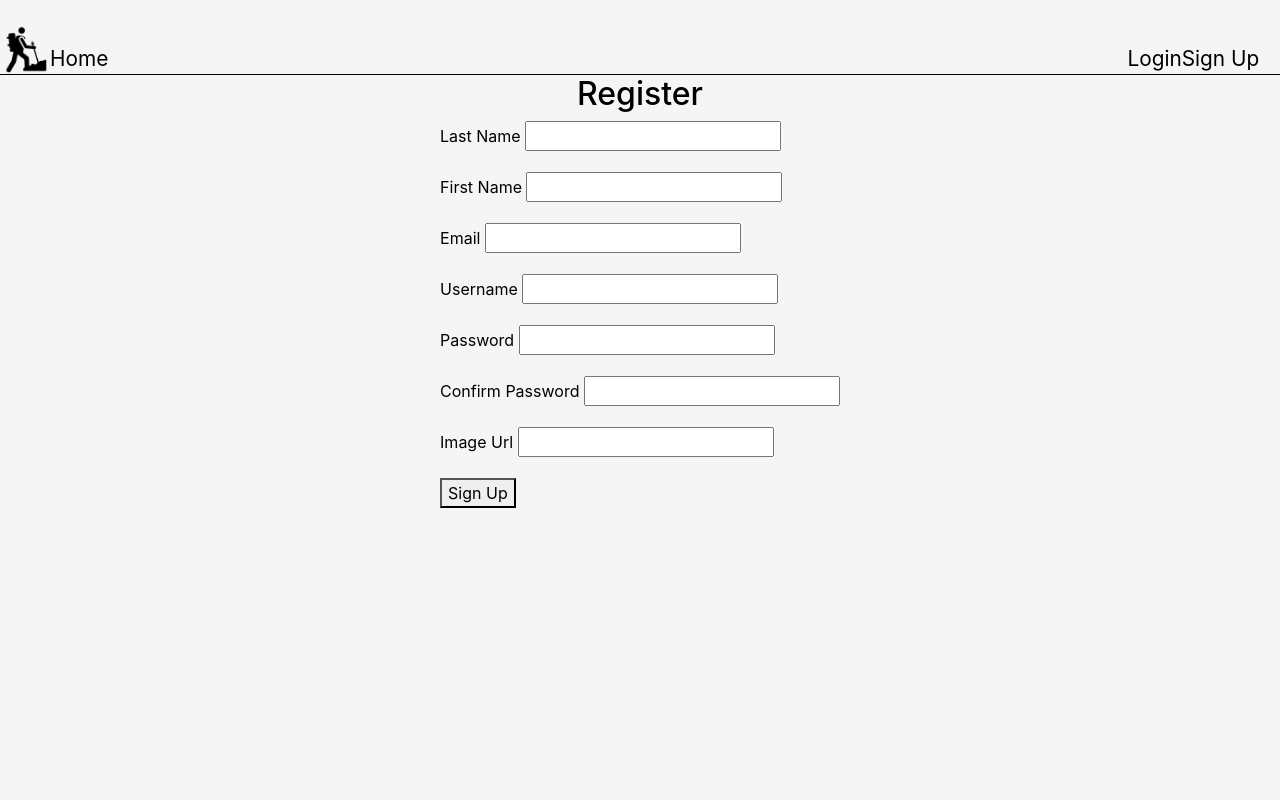
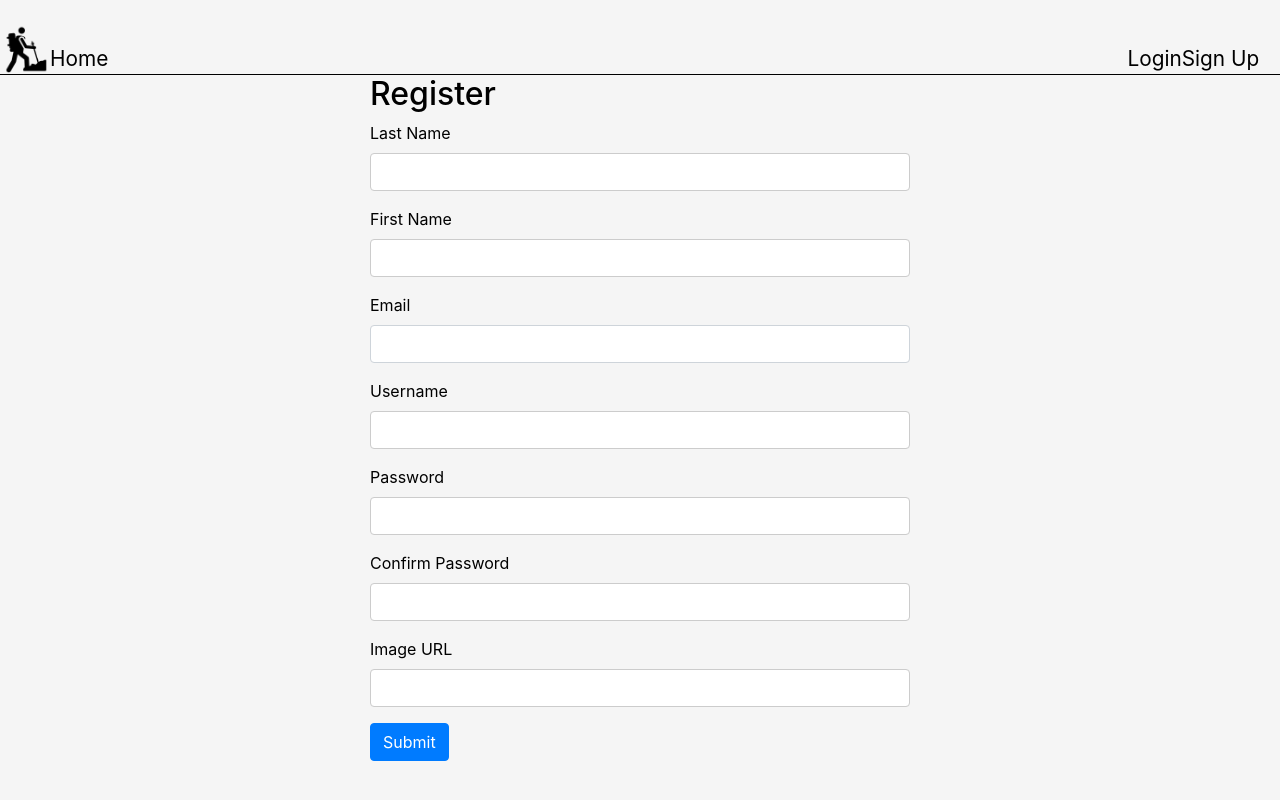
Before and after one commit to edfranco/hikr, a Django app: page /accounts/register/ in a window 1280 px wide. Run offline with Django 3.2, Linux system fonts and the light colour scheme; some libraries are stand-ins or nearby versions.

Commit message:
fixed post name

```diff
--- a/hikr_app/static/styles/style.css
+++ b/hikr_app/static/styles/style.css
@@ -64,3 +64,12 @@ main{
     height:30vh;
     width: 100%;
 }
+
+input[type='text'],
+input[type='number'],
+input[type='password'],
+textarea {
+outline: none;
+box-shadow:none !important;
+border:1px solid #ccc !important;
+}
--- a/hikr_app/templates/post.html
+++ b/hikr_app/templates/post.html
@@ -13,8 +13,8 @@
 						<input type="text" class="form-control" name="description" maxlength="250" minlength="2" required>
 					</div>
 					<div class="form-group">
-						<label for="distance">Distance</label>
-						<input type="number" class="form-control" name="distance" required>
+						<label for="distance_hiked">Distance</label>
+						<input type="number" class="form-control" name="distance_hiked" required>
 					</div>
 					<div class="form-group">
 						<label for="photo_url">Photo Url</label>
--- a/hikr_app/templates/register.html
+++ b/hikr_app/templates/register.html
@@ -1,7 +1,61 @@
 {% extends 'base.html' %}
 {% block content %}
 
-<h2>Register</h2>
+
+<div class="container">
+    <div class="row">
+        <div class="col-md-6 offset-md-3">
+
+            <h2>Register</h2>
+
+            {% if error %}
+            <p style="background-color: red; padding: 15px;">{{ error }}
+                {% endif %}
+
+                <form action="{% url 'register' %}" method="POST">
+                    {% csrf_token %}
+                    <div class="form-group">
+                        <label for="description">Last Name</label>
+                        <input type="text" class="form-control" name="last_name" maxlength="20" minlength="2" required>
+                    </div>
+                    <div class="form-group">
+                        <label for="distance">First Name</label>
+                        <input type="text" class="form-control" name="first_name" maxlength="20" minlength="2" required>
+                    </div>
+                    <div class="form-group">
+                        <label for="photo_url">Email</label>
+                        <input type="email" class="form-control" name="email" maxlength="30" minlength="2" required>
+                    </div>
+
+                    <div class="form-group">
+                        <label for="photo_url">Username</label>
+                        <input type="text" class="form-control" name="username" maxlength="20" minlength="2" required>
+                    </div>
+
+                    <div class="form-group">
+                        <label for="photo_url">Password</label>
+                        <input type="password" class="form-control" name="password" maxlength="20" minlength="6"
+                            required>
+                    </div>
+
+                    <div class="form-group">
+                        <label for="photo_url">Confirm Password</label>
+                        <input type="password" class="form-control" name="password2" maxlength="20" minlength="6"
+                            required>
+                    </div>
+
+                    <div class="form-group">
+                        <label for="photo_url">Image URL</label>
+                        <input type="text" class="form-control" name="image_url" maxlength="250" minlength="6" required>
+                    </div>
+                    <button type="submit" class="btn btn-primary">Submit</button>
+                </form>
+        </div>
+    </div>
+</div>
+
+
+<!-- <h2>Register</h2>
 
 {% if error %}
 <p style="background-color: red; padding: 15px;">{{ error }}
@@ -40,6 +94,6 @@
         </p>
 
         <button type="submit">Sign Up</button>
-        <form>
+        <form> -->
 
-            {% endblock %}
+{% endblock %}
--- a/hikr_app/templates/user_wall.html
+++ b/hikr_app/templates/user_wall.html
@@ -16,7 +16,7 @@ Welcome, {{ user.first_name }}
 {% for post in posts %}
 <div class="post-container">
     <a href="{% url 'profile' pk=post.author.pk %}">
-        <h4>{{post.author.first_name}}'s Hike</h4>
+        <h4>{{post.author}}'s Hike</h4>
     </a>
 
     <img src="{{post.photo_url}}" />
```
